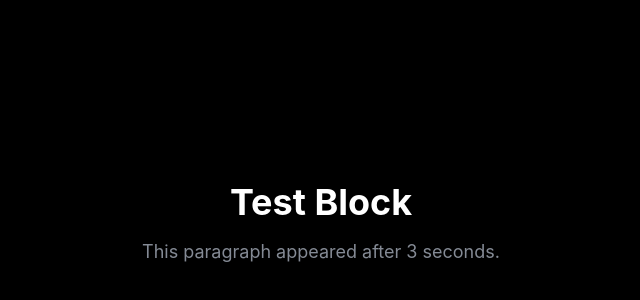
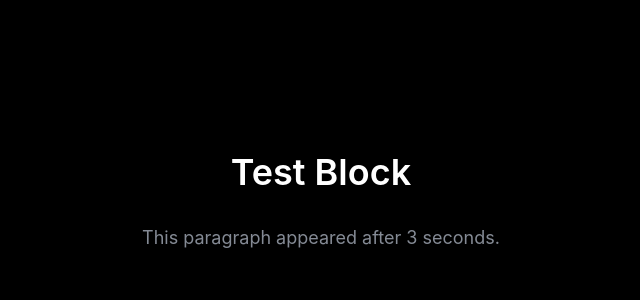
Before and after one commit to tribelocus/tribelocus-core, a Next.js app: page / in a window 1280 px wide. Shown: the part 176-476 px from the top of the page, without its empty margins (319-959 px from the left). Built offline with nearby package versions, Linux system fonts and the light colour scheme.

Commit message:
Lock vertical alignment of test block

```diff
--- a/app/page.tsx
+++ b/app/page.tsx
@@ -13,14 +13,19 @@ export default function Home() {
   }, []);
 
   return (
-    <div className="h-screen w-screen flex items-center justify-center bg-black text-white text-center px-4">
-      <div>
-        <h1 className="text-4xl font-bold mb-4">Test Block</h1>
-        {visible && (
-          <p className="text-lg text-gray-400 max-w-xl mx-auto">
-            This paragraph appeared after 3 seconds.
-          </p>
-        )}
+    <div className="h-screen w-screen flex items-center justify-center bg-black text-white">
+      <div className="flex flex-col items-center text-center px-4">
+        <h1 className="text-4xl font-semibold mb-4 min-h-[3.5rem]">
+          Test Block
+        </h1>
+
+        <div className="min-h-[4.5rem]">
+          {visible && (
+            <p className="text-lg text-gray-400 max-w-xl mx-auto">
+              This paragraph appeared after 3 seconds.
+            </p>
+          )}
+        </div>
       </div>
     </div>
   );
```
